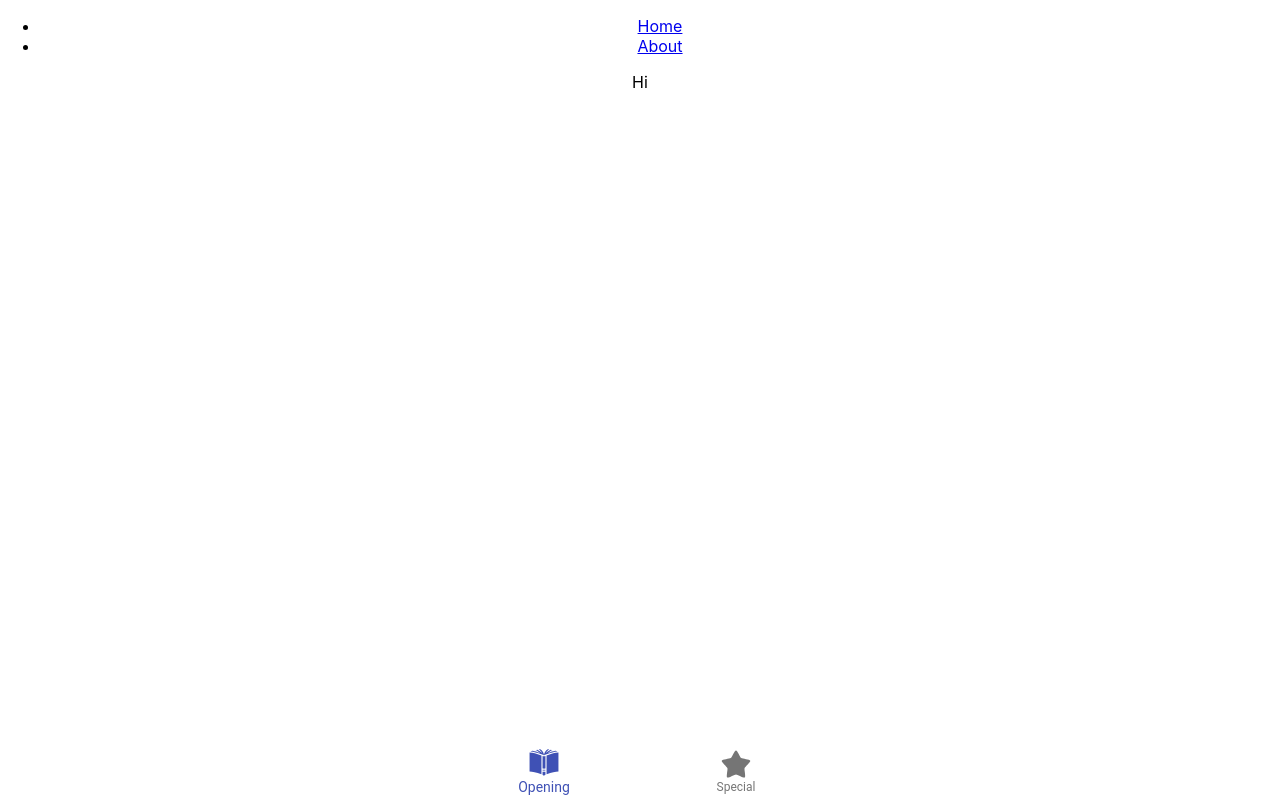
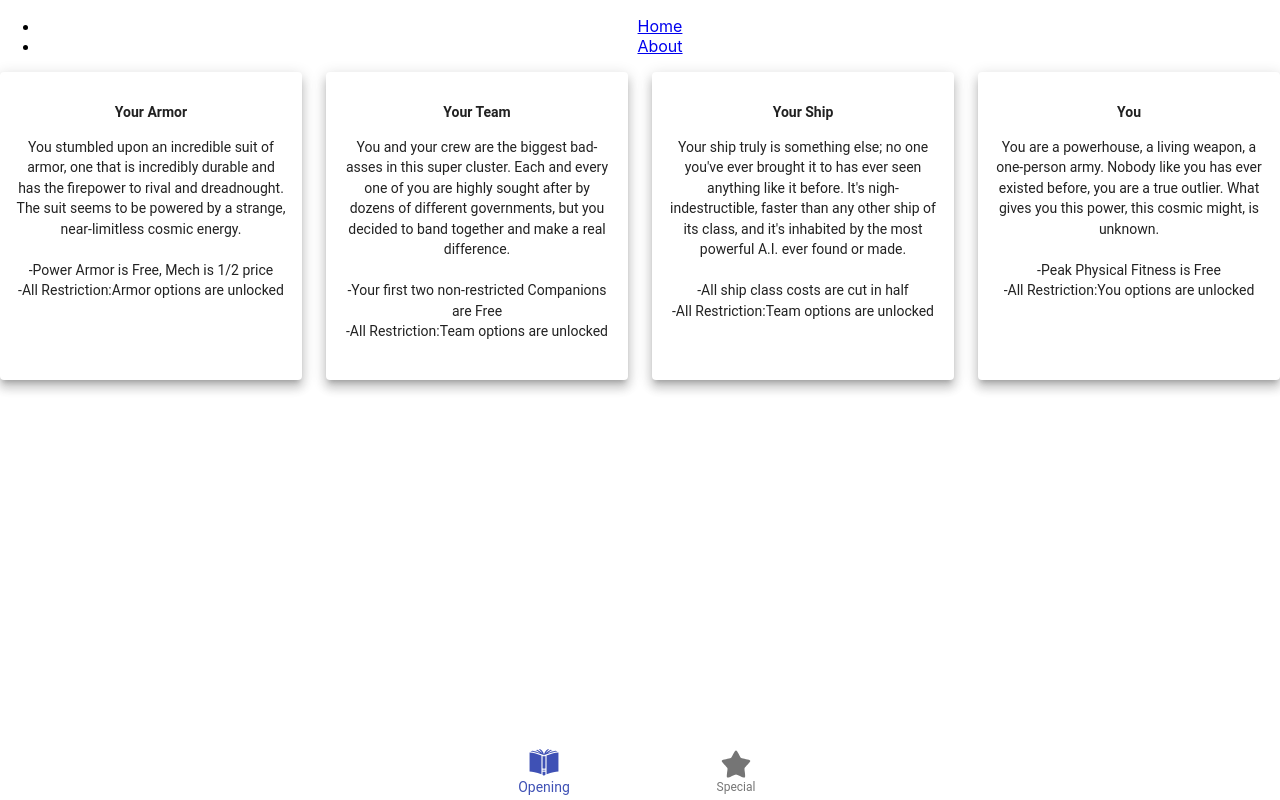
Before and after one commit to acreed1998/dotucyoa-again, a React (Create React App) app: page /special in a window 1280 px wide. Built offline with nearby package versions, Linux system fonts and the light colour scheme.

Commit message:
change special on click

```diff
--- a/src/App.js
+++ b/src/App.js
@@ -1,5 +1,5 @@
 import React, { Component } from 'react';
-import logo from './logo.svg';
+// import logo from './logo.svg';
 import './App.css';
 import CYOAData from './data/json_for_index.json';
 import BottomNavigation from './components/BottomNavigation';
@@ -37,6 +37,12 @@ class App extends Component {
     this.setState({currentTab: value});
   }
 
+  changeSpecial(specialArray) {
+    const user = this.state.user;
+    user.special = specialArray;
+    this.setState({user: user});
+  }
+
   render() {
     return (
       <div className="App">
@@ -54,7 +60,10 @@ class App extends Component {
             </nav>
             <BottomNavigation setBottomTab={this.setBottomTab.bind(this)} />
             <Route path="/" exact render={() => <Opening openingText={CYOAData.opening} />} />
-            <Route path="/special/" render={() => <Special special={CYOAData.special} />} />
+            <Route path="/special/" render={() => <Special
+            special={CYOAData.special}
+            user={this.state.user}
+            changeSpecial={this.changeSpecial.bind(this)} />} />
           </div>
         </Router>
       </div>
--- a/src/components/ChoiceCard.js
+++ b/src/components/ChoiceCard.js
@@ -2,9 +2,9 @@ import React from 'react';
 import PropTypes from 'prop-types';
 import { withStyles } from '@material-ui/core/styles';
 import Card from '@material-ui/core/Card';
-import CardActions from '@material-ui/core/CardActions';
+// import CardActions from '@material-ui/core/CardActions';
 import CardContent from '@material-ui/core/CardContent';
-import Button from '@material-ui/core/Button';
+// import Button from '@material-ui/core/Button';
 import Typography from '@material-ui/core/Typography';
 import Parser from 'html-react-parser';
 
@@ -38,7 +38,10 @@ function ChoiceCard(props) {
   const { classes } = props;
 
   return (
-    <Card className={classes.card} raised>
+    <Card className={classes.card}
+    onClick={() => {props.onClick()}}
+    raised={!props.picked}
+    style={{backgroundColor: props.picked === false ? 'white' : 'lime'}}>
       <CardContent>
         <Typography component="div">
           {Parser(props.cardText)}
--- a/src/components/Grid.js
+++ b/src/components/Grid.js
@@ -4,7 +4,7 @@ import { withStyles } from '@material-ui/core/styles';
 // import Paper from '@material-ui/core/Paper';
 import Grid from '@material-ui/core/Grid';
 import _ from 'lodash';
-import Card from './ChoiceCard';
+import ChoiceCard from './ChoiceCard';
 
 const styles = theme => ({
   root: {
@@ -25,7 +25,7 @@ function AutoGrid(props) {
         {_.map(props.choices, (choice, index) => {
           return (
             <Grid item xs>
-              <Card cardText={choice} special={index} changeSpecial={props.changeSpecial} />
+              <ChoiceCard cardText={choice} special={index} changeSpecial={props.changeSpecial} />
             </Grid>
           );
         })}
--- a/src/routes/Special.js
+++ b/src/routes/Special.js
@@ -1,6 +1,9 @@
 import React, { Component } from "react";
 import NoChoiceCard from '../components/NoChoiceCard';
 import ChoiceCard from '../components/ChoiceCard';
+import Grid from '../components/Grid';
+import _ from 'lodash';
+import GridItem from '@material-ui/core/Grid';
 
 export default class Special extends Component {
   constructor(props) {
@@ -8,11 +11,45 @@ export default class Special extends Component {
     this.state = {
 
     };
+    this.changeSpecial.bind(this);
+  }
+
+  changeSpecial(userSpecial) {
+    const twoSpecials = _.includes(_.map(this.props.user.boons, boon => boon.name), 'The Chosen One');
+    const specials = this.props.user.special;
+    console.log(twoSpecials, userSpecial);
+    if (_.includes(specials, userSpecial)) {
+      this.props.changeSpecial(_.filter(specials, special => special !== userSpecial));
+    } else {
+      if (twoSpecials === true && specials.length < 2) {
+        specials.push(userSpecial);
+        this.props.changeSpecial(specials);
+      } else if (twoSpecials === false && specials.length < 1) {
+        specials.push(userSpecial);
+        this.props.changeSpecial(specials);
+      } else {
+        specials[0] = userSpecial;
+        this.props.changeSpecial(specials);
+      }
+    }
   }
 
   render() {
     return(
-      <div>Hi</div>
+      <GridItem container spacing={24} justify='space-evenly'>
+        {_.map(this.props.special.choices, (choice, index) => {
+          return (
+            <GridItem key={`special-grid-${index}`} item xs>
+              <ChoiceCard
+              cardText={choice}
+              special={index}
+              changeSpecial={this.props.changeSpecial}
+              picked={_.includes(this.props.user.special, index)}
+              onClick={() => { this.changeSpecial(index) }}/>
+            </GridItem>
+          );
+        })}
+      </GridItem>
     );
   }
 }
```
